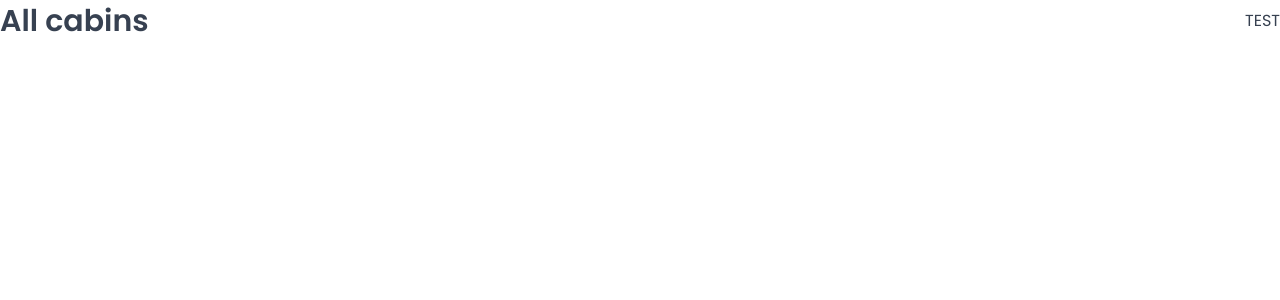
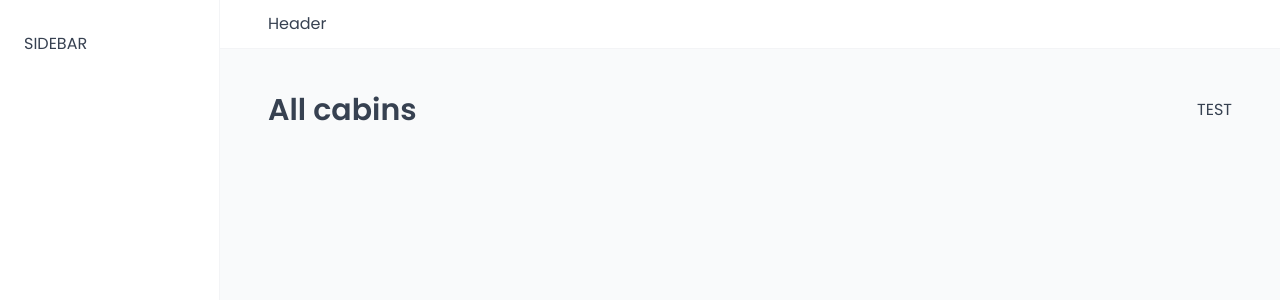
Before and after one commit to DiegoRanon/Wild-Oasis, a React (Vite) app: page /cabins in a window 1280 px wide. Shown: the top 300 px of the page. Built offline with nearby package versions, Linux system fonts and the light colour scheme; a web font is replaced by a local one.

Commit message:
Building the App Layout

```diff
--- a/src/App.jsx
+++ b/src/App.jsx
@@ -9,6 +9,7 @@
 import Login from "./pages/Login";
 import PageNotFound from "./pages/PageNotFound";
 import GlobalStyles from "./styles/GlobalStyles";
+import AppLayout from "./ui/AppLayout";
 
 export default function App() {
   return (
@@ -16,6 +17,7 @@
       <GlobalStyles />
       <BrowserRouter>
         <Routes>
+          <Route element={<AppLayout />}>
             <Route index element={<Navigate replace to="dashboard" />} />
             <Route path="dashboard" element={<Dashboard />} />
             <Route path="bookings" element={<Bookings />} />
@@ -23,8 +25,9 @@
             <Route path="users" element={<Users />} />
             <Route path="settings" element={<Settings />} />
             <Route path="account" element={<Account />} />
+            <Route path="dashboard" element={<Dashboard />} />
+          </Route>
           <Route path="login" element={<Login />} />
-          <Route path="dashboard" element={<Dashboard />} />
           <Route path="*" element={<PageNotFound />} />
         </Routes>
       </BrowserRouter>
--- /dev/null
+++ b/src/ui/AppLayout.jsx
@@ -0,0 +1,29 @@
+import React from "react";
+import { Outlet } from "react-router-dom";
+import Header from "./Header";
+import Sidebar from "./Sidebar";
+import styled from "styled-components";
+
+const Main = styled.main`
+  background-color: var(--color-grey-50);
+  padding: 4rem 4.8rem 6.4rem;
+`;
+
+const StyledAppLayout = styled.div`
+  display: grid;
+  grid-template-columns: 22rem 1fr;
+  grid-template-rows: auto 1fr;
+  height: 100vh;
+`;
+
+export default function AppLayout() {
+  return (
+    <StyledAppLayout>
+      <Header />
+      <Sidebar />
+      <Main>
+        <Outlet />
+      </Main>
+    </StyledAppLayout>
+  );
+}
--- /dev/null
+++ b/src/ui/Header.jsx
@@ -0,0 +1,11 @@
+import styled from "styled-components";
+
+const StyledHeader = styled.header`
+  background-color: var(--color-grey-0);
+  padding: 1.2rem 4.8rem;
+  border-bottom: 1px solid var(--color-grey-100);
+`;
+
+export default function Header() {
+  return <StyledHeader>Header</StyledHeader>;
+}
--- /dev/null
+++ b/src/ui/Sidebar.jsx
@@ -0,0 +1,13 @@
+import styled from "styled-components";
+
+const StyledSideBar = styled.aside`
+  background-color: var(--color-grey-0);
+  padding: 3.2rem 2.4rem;
+  border-right: 1px solid var(--color-grey-100);
+
+  grid-row: 1 / -1;
+`;
+
+export default function Sidebar() {
+  return <StyledSideBar>SIDEBAR</StyledSideBar>;
+}
```
Lines whose indentation alone changed are shown as unchanged.
